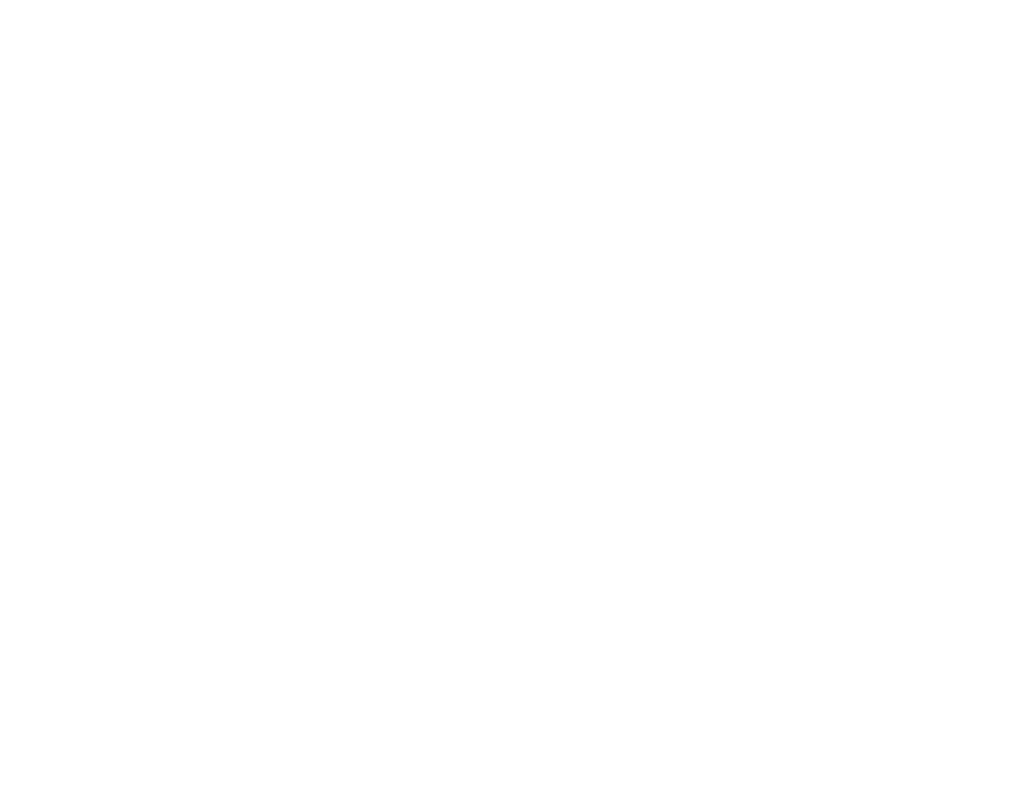
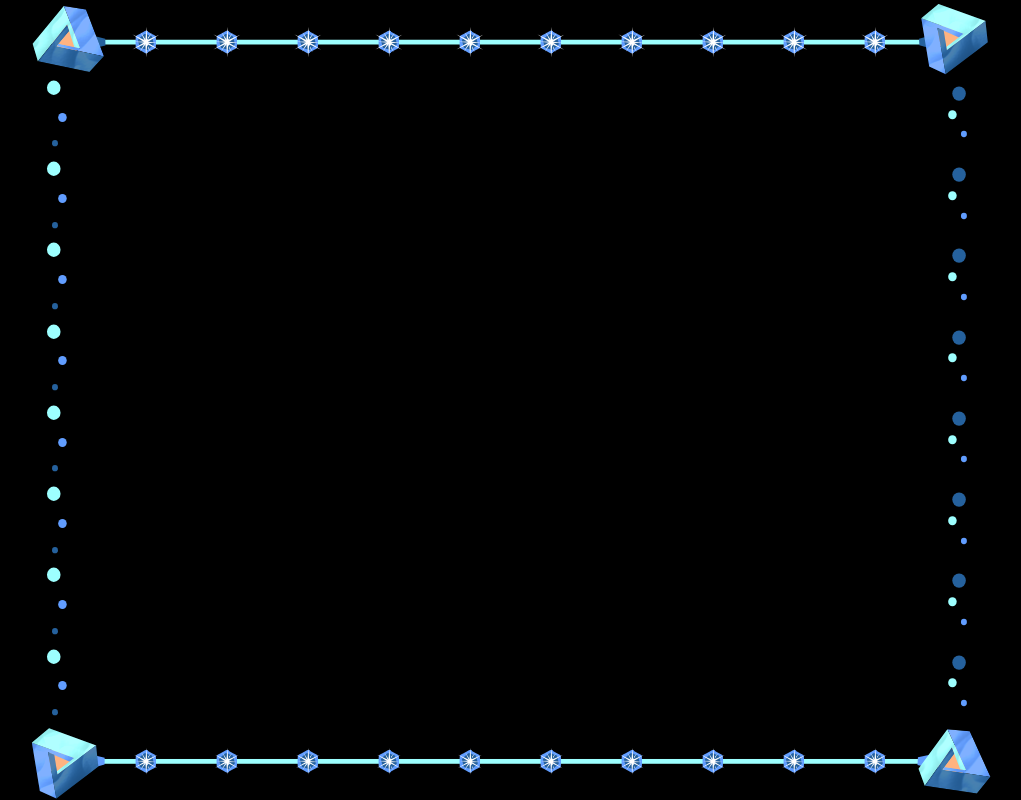
Before and after one commit to Margulis162/css_alien_paralax_card, a plain HTML site: page index.html in a window 1280 px wide. Shown: the whole page, without its empty margins (128-1149 px from the left). Drawn offline with Linux system fonts and the light colour scheme.

Commit message:
border image is done and ajusted according to feedback from the screen

```diff
--- a/index.html
+++ b/index.html
@@ -10,13 +10,14 @@
         <title></title>
         <meta name="description" content="">
         <meta name="viewport" content="width=device-width, initial-scale=1">
-        <link rel="stylesheet" href="">
+        <link rel="stylesheet" href="style.css">
     </head>
     <body>
-        <!--[if lt IE 7]>
-            <p class="browsehappy">You are using an <strong>outdated</strong> browser. Please <a href="#">upgrade your browser</a> to improve your experience.</p>
-        <![endif]-->
+        <div class="container">
+            <div class="scine">
 
-        <script src="" async defer></script>
+            </div>
+
+        </div>
     </body>
 </html>
--- a/style.css
+++ b/style.css
@@ -0,0 +1,21 @@
+*{
+  margin:0;
+  padding:0;
+  box-sizing: border-box;
+}
+
+.container{
+    block-size:100vh;
+    inline-size:100vw;
+    display:flex;
+    justify-content: center;
+    align-items: center;
+    background-color: black;
+}
+
+.scine{
+    block-size: 100vh;
+    inline-size: 960px;
+    border: 75px solid green;
+    border-image: url(assets/border.svg) 33% round;
+}
```
Also changed, not shown: assets/border.svg (added).
